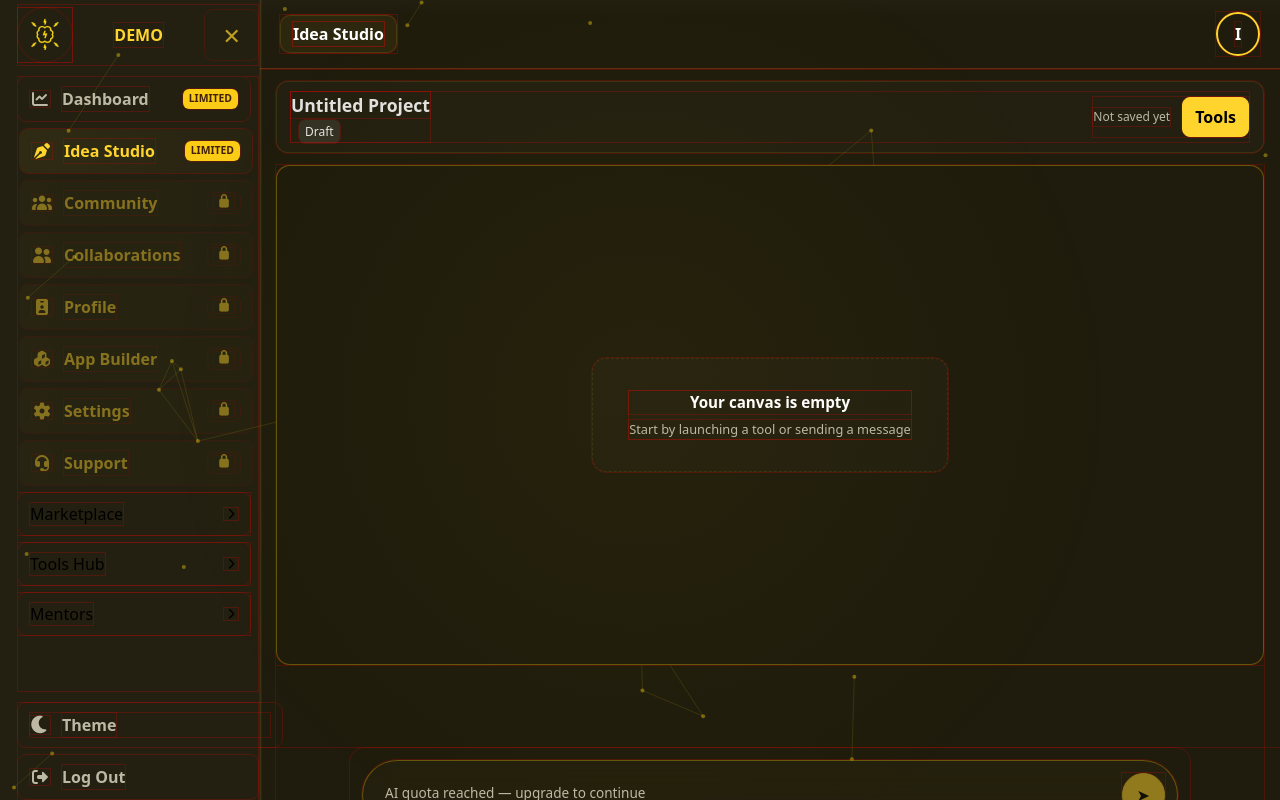
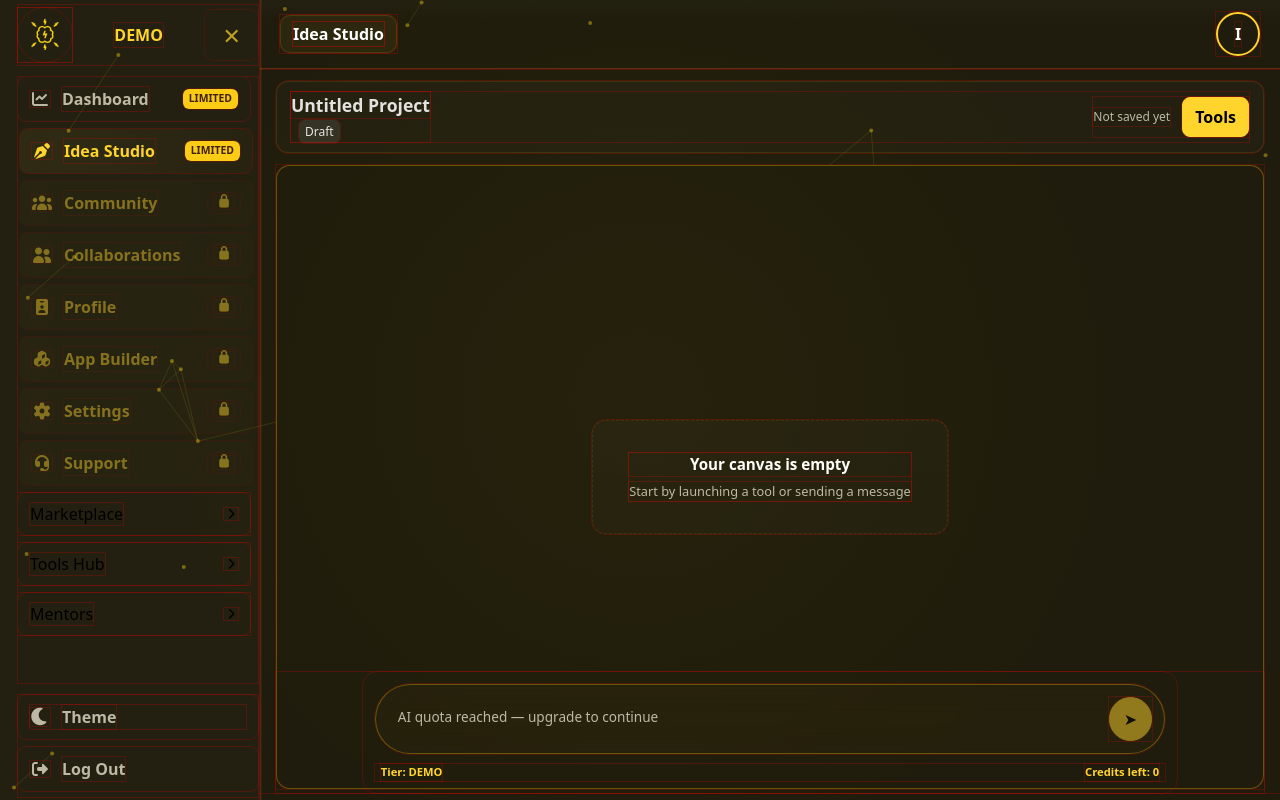
Before and after one commit to SHABA01/idea-codex-app, a React (Vite) app: page /studio in a window 1280 px wide. Built offline with nearby package versions, Linux system fonts and the light colour scheme.

Commit message:
style(layout): adjust sidebar and studio layout heights for improved responsiveness

```diff
--- a/src/styles/Sidebar.css
+++ b/src/styles/Sidebar.css
@@ -6,7 +6,7 @@
   min-width: 240px;
   background: var(--card-bg);
   border-right: 1px solid var(--card-border);
-  height: 100dvh;
+  height: 99dvh;
   position: fixed;
   left: 0;
   top: 0;
@@ -217,7 +217,7 @@
   width: 250px;
   max-width: 86vw;
   background: var(--card-bg);
-  height: 100dvh;        /* Perfect vertical space */
+  height: 99dvh;        /* Perfect vertical space */
   max-height: 100dvh;    /* Prevent overflow beyond screen */
   transform: translateX(0);
   transition: transform 0.25s ease;
@@ -301,7 +301,6 @@
 
 /* Make the wrapper button behave like a nav-item */
 .sidebar-theme-toggle {
-  width: 100%;
   background: none;
   border: none;
   display: flex;
--- a/src/styles/StudioLayout.css
+++ b/src/styles/StudioLayout.css
@@ -8,7 +8,7 @@
   display: flex;
   flex-direction: column;
 
-  min-height: 100vh;
+  min-height: 90.5vh;
 
   gap: 12px;
   padding: 12px 16px 4px;
@@ -57,8 +57,8 @@
 .studio-work-row {
   flex: 1;
   min-height: 0;
-  /*max-height: 100vh;*/
-  max-height: 500px;
+  max-height: 100vh;
+  /*max-height: 500px;*/
   overflow: hidden;
   display: flex;
   gap: 16px;
@@ -105,8 +105,8 @@
 /* Default: flyout closed */
 .studio-ai-slot {
   position: absolute;
-  left: 0;
-  right: 0;
+  left: 16px;
+  right: 16px;
   bottom: 0;
   z-index: 30;
   pointer-events: none;
@@ -117,9 +117,13 @@
 }
 
 /* Flyout open */
+.studio-layout.flyout-open {
+  max-height: 90.5vh;
+}
+
 .studio-layout.flyout-open .studio-ai-slot {
   left: 16px;
-  right: calc(var(--flyout-width) + 16px);
+  right: calc(var(--flyout-width) + 35px);
 }
 
 /* ===============================
```
